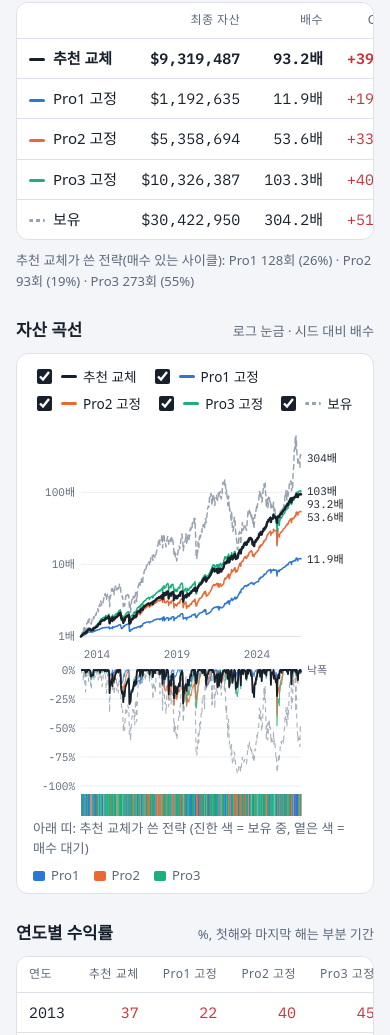
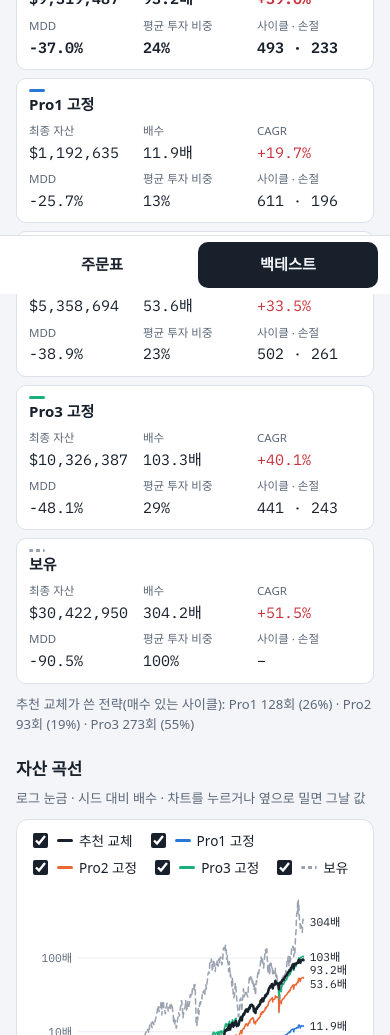
Before and after one commit to jabcho10/ddsop-order, a plain HTML site: page backtest.html in a window 390 px wide. Shown: the part 550-1585 px from the top of the page. Drawn offline with Linux system fonts and the light colour scheme; a web font is replaced by a local one.

Commit message:
휴대폰 화면 정리, 아래 탭 바로 페이지 이동
- 640px 이하: 하단 고정 탭 바, 입력 16px(iOS 확대 방지), 티어·요약 표를 카드로
- 백테스트 차트 터치로 값 보기, 연도별 표 폭 맞춤
- hidden 속성이 display 지정 요소에도 적용되도록 수정

Co-Authored-By: Claude Opus 5.5 <noreply@anthropic.com>

```diff
--- a/backtest.html
+++ b/backtest.html
@@ -42,6 +42,7 @@
   color-scheme: dark;
 }
 * { box-sizing: border-box; }
+[hidden] { display: none !important; }
 body { margin: 0; background: var(--bg); color: var(--ink); font-family: var(--font-body); font-size: 15px; line-height: 1.55; }
 .wrap { max-width: 1040px; margin: 0 auto; padding-inline: 16px; padding-block: 24px 64px; display: grid; gap: 26px; }
 h1 { font-size: 1.6rem; margin: 0; letter-spacing: -0.01em; text-wrap: balance; }
@@ -52,9 +53,21 @@ small { font-size: 0.82rem; }
 .num { font-family: var(--font-num); font-variant-numeric: tabular-nums; }
 a { color: inherit; }
 header { display: flex; flex-wrap: wrap; gap: 12px 24px; align-items: end; justify-content: space-between; }
-nav { display: flex; gap: 4px; }
-nav a { text-decoration: none; padding: 4px 12px; border-radius: 999px; border: 1px solid var(--line); background: var(--surface); font-size: 0.88rem; }
-nav a[aria-current] { background: var(--ink); color: var(--bg); border-color: var(--ink); }
+
+/* 페이지 이동: PC는 위쪽 알약, 휴대폰은 아래 탭 바 */
+nav.tabs { display: flex; gap: 4px; }
+nav.tabs a { text-decoration: none; color: inherit; padding: 4px 12px; border-radius: 999px; border: 1px solid var(--line); background: var(--surface); font-size: 0.88rem; }
+nav.tabs a[aria-current] { background: var(--ink); color: var(--bg); border-color: var(--ink); }
+@media (max-width: 640px) {
+  nav.tabs { position: fixed; left: 0; right: 0; bottom: 0; z-index: 20; display: grid; grid-template-columns: 1fr 1fr; gap: 6px;
+    background: var(--surface); border-top: 1px solid var(--line);
+    padding: 6px 12px calc(6px + env(safe-area-inset-bottom, 0px)); }
+  nav.tabs a { border: 0; border-radius: 10px; text-align: center; padding: 11px 0; font-size: 0.95rem; font-weight: 600; background: none; }
+  nav.tabs a[aria-current] { background: var(--ink); color: var(--bg); }
+  .wrap { padding-block: 16px calc(84px + env(safe-area-inset-bottom, 0px)); gap: 22px; }
+  input, select { font-size: 16px; }   /* iOS 입력 시 확대 방지 */
+  h1 { font-size: 1.35rem; }
+}
 
 .controls { display: flex; flex-wrap: wrap; gap: 12px 16px; align-items: end; background: var(--surface); border: 1px solid var(--line); border-radius: 12px; padding: 14px; }
 .field { display: grid; gap: 4px; min-width: 0; }
@@ -100,7 +113,26 @@ svg text { font-family: var(--font-num); font-size: 11px; fill: var(--muted); }
 .yearly td.v { min-width: 64px; }
 .notes { font-size: 0.85rem; color: var(--muted); display: grid; gap: 6px; max-width: 72ch; }
 .err { background: var(--surface); border: 1px dashed var(--line); border-radius: 12px; padding: 14px; color: var(--muted); }
-@media (max-width: 520px) { .field input, .field select { width: 120px; } }
+svg.plot { touch-action: pan-y; }
+@media (max-width: 640px) {
+  .controls { display: grid; grid-template-columns: repeat(2, minmax(0, 1fr)); }
+  .controls .field input, .controls .field select { width: 100%; }
+  .controls .check, .controls .status { grid-column: 1 / -1; padding-bottom: 0; }
+  /* 요약 표 → 카드 */
+  .stats-box { background: none; border: 0; overflow: visible; }
+  .stats-box table, .stats-box tbody { display: block; }
+  .stats-box tr:first-child { display: none; }
+  .stats-box tbody { display: grid; gap: 8px; }
+  .stats-box tr { display: grid; grid-template-columns: repeat(3, minmax(0, 1fr)); gap: 6px 10px; background: var(--surface); border: 1px solid var(--line); border-radius: 10px; padding: 10px 12px; }
+  .stats-box td { display: grid; gap: 1px; padding: 0; border: 0; text-align: left; white-space: normal; min-width: 0; }
+  .stats-box td::before { content: attr(data-label); font-family: var(--font-body); font-size: 0.72rem; color: var(--muted); font-weight: 400; }
+  .stats-box td.name { grid-column: 1 / -1; font-weight: 600; }
+  .stats-box td.name::before { content: none; }
+  .yearly th, .yearly td { padding: 6px 5px; font-size: 0.8rem; }
+  .yearly td.v { min-width: 0; }
+  .chart-card { padding: 10px 4px 6px; }
+  .tip { min-width: 0; width: calc(100% - 16px); left: 8px !important; }
+}
 </style>
 </head>
 <body>
@@ -110,7 +142,7 @@ svg text { font-family: var(--font-num); font-size: 11px; fill: var(--muted); }
       <div class="label">떨어지면 사고 오르면 판다</div>
       <h1>떨사오팔 백테스트</h1>
     </div>
-    <nav><a href="./">주문표</a><a href="backtest.html" aria-current="page">백테스트</a></nav>
+    <nav class="tabs" aria-label="페이지"><a href="./">주문표</a><a href="backtest.html" aria-current="page">백테스트</a></nav>
   </header>
 
   <form class="controls" id="controls">
@@ -125,17 +157,17 @@ svg text { font-family: var(--font-num); font-size: 11px; fill: var(--muted); }
 
   <section>
     <div class="sec-head"><h2>요약</h2><small class="muted" id="period"></small></div>
-    <div class="table-box"><table id="statsTable"></table></div>
+    <div class="table-box stats-box"><table id="statsTable"></table></div>
     <small class="muted" id="usage"></small>
   </section>
 
   <section>
-    <div class="sec-head"><h2>자산 곡선</h2><small class="muted">로그 눈금 · 시드 대비 배수</small></div>
+    <div class="sec-head"><h2>자산 곡선</h2><small class="muted">로그 눈금 · 시드 대비 배수 · 차트를 누르거나 옆으로 밀면 그날 값</small></div>
     <div class="chart-card" id="eqCard">
       <div class="legend" id="legend"></div>
-      <svg id="eqSvg" role="img" aria-label="전략별 자산 곡선"></svg>
-      <svg id="ddSvg" role="img" aria-label="전략별 낙폭"></svg>
-      <svg id="bandSvg" role="img" aria-label="추천 교체가 쓴 전략"></svg>
+      <svg id="eqSvg" class="plot" role="img" aria-label="전략별 자산 곡선"></svg>
+      <svg id="ddSvg" class="plot" role="img" aria-label="전략별 낙폭"></svg>
+      <svg id="bandSvg" class="plot" role="img" aria-label="추천 교체가 쓴 전략"></svg>
       <div class="band-legend" id="bandLegend"></div>
       <div class="tip" id="tip" hidden></div>
     </div>
@@ -162,11 +194,11 @@ const STRAT = {
 };
 const CODE = { 1: "Pro1", 2: "Pro2", 3: "Pro3" };
 const SERIES = [
-  { id: "switch", name: "추천 교체", color: "--s-switch", width: 2.5 },
-  { id: "Pro1", name: "Pro1 고정", color: "--s-pro1", width: 1.5 },
-  { id: "Pro2", name: "Pro2 고정", color: "--s-pro2", width: 1.5 },
-  { id: "Pro3", name: "Pro3 고정", color: "--s-pro3", width: 1.5 },
-  { id: "hold", name: "보유", color: "--s-hold", width: 1.5, dash: "5 4" },
+  { id: "switch", name: "추천 교체", short: "교체", color: "--s-switch", width: 2.5 },
+  { id: "Pro1", name: "Pro1 고정", short: "Pro1", color: "--s-pro1", width: 1.5 },
+  { id: "Pro2", name: "Pro2 고정", short: "Pro2", color: "--s-pro2", width: 1.5 },
+  { id: "Pro3", name: "Pro3 고정", short: "Pro3", color: "--s-pro3", width: 1.5 },
+  { id: "hold", name: "보유", short: "보유", color: "--s-hold", width: 1.5, dash: "5 4" },
 ];
 const $ = id => document.getElementById(id);
 const cssVar = n => getComputedStyle(document.documentElement).getPropertyValue(n).trim();
@@ -324,7 +356,8 @@ function render() {
   // 요약 표
   const tbl = $("statsTable"); tbl.textContent = "";
   const head = tbl.insertRow();
-  ["", "최종 자산", "배수", "CAGR", "MDD", "평균 투자 비중", "사이클", "손절"].forEach(h => { const th = document.createElement("th"); th.textContent = h; head.appendChild(th); });
+  const HEADS = ["", "최종 자산", "배수", "CAGR", "MDD", "평균 투자 비중", "사이클 · 손절"];
+  HEADS.forEach(h => { const th = document.createElement("th"); th.textContent = h; head.appendChild(th); });
   for (const s of SERIES) {
     const v = R.series[s.id], row = tbl.insertRow();
     if (s.id === "switch") row.className = "lead";
@@ -333,8 +366,8 @@ function render() {
     nameCell.append(key, document.createTextNode(s.name));
     const expo = v.expo.reduce((a, b) => a + b, 0) / v.expo.length;
     [usd(v.final), v.mult.toFixed(1) + "배", pctS(v.cagr), (v.mdd * 100).toFixed(1) + "%",
-     s.id === "hold" ? "100%" : (expo * 100).toFixed(0) + "%", v.cycles ?? "–", v.stops ?? "–"]
-      .forEach((x, j) => { const td = row.insertCell(); td.textContent = x; if (j === 2) td.className = v.cagr >= 0 ? "up" : "down"; });
+     s.id === "hold" ? "100%" : (expo * 100).toFixed(0) + "%", s.id === "hold" ? "–" : `${v.cycles} · ${v.stops}`]
+      .forEach((x, j) => { const td = row.insertCell(); td.textContent = x; td.dataset.label = HEADS[j + 1]; if (j === 2) td.className = v.cagr >= 0 ? "up" : "down"; });
   }
   const pk = R.series.switch.picks, tot = pk.Pro1 + pk.Pro2 + pk.Pro3 || 1;
   $("usage").textContent = `추천 교체가 쓴 전략(매수 있는 사이클): ` + ["Pro1", "Pro2", "Pro3"].map(n => `${n} ${pk[n]}회 (${(pk[n] / tot * 100).toFixed(0)}%)`).join(" · ");
@@ -355,7 +388,7 @@ function render() {
   // 연도별 표
   const yt = $("yearTable"); yt.textContent = "";
   const yh = yt.insertRow();
-  ["연도", ...SERIES.map(s => s.name)].forEach(h => { const th = document.createElement("th"); th.textContent = h; yh.appendChild(th); });
+  ["연도", ...SERIES.map(s => s.short)].forEach(h => { const th = document.createElement("th"); th.textContent = h; yh.appendChild(th); });
   for (const y of Object.keys(R.series.switch.yearly)) {
     const row = yt.insertRow(); row.insertCell().textContent = y;
     for (const s of SERIES) { const v = R.series[s.id].yearly[y], td = row.insertCell(); td.className = "v " + (v >= 0 ? "up" : "down"); td.textContent = (v * 100).toFixed(0); }
@@ -474,7 +507,12 @@ function onMove(ev) {
   tip.style.top = Math.max(8, ev.clientY - card.top - 40) + "px";
 }
 function hideTip() { $("tip").hidden = true; document.querySelectorAll(".cross").forEach(c => c.remove()); }
-for (const id of ["eqSvg", "ddSvg", "bandSvg"]) { $(id).addEventListener("pointermove", onMove); $(id).addEventListener("pointerleave", hideTip); }
+for (const id of ["eqSvg", "ddSvg", "bandSvg"]) {
+  $(id).addEventListener("pointermove", onMove);
+  $(id).addEventListener("pointerdown", onMove);
+  $(id).addEventListener("pointerleave", e => { if (e.pointerType === "mouse") hideTip(); });
+}
+document.addEventListener("pointerdown", e => { if (!$("eqCard").contains(e.target)) hideTip(); });
 
 // ---- 이벤트 ----
 $("controls").addEventListener("submit", e => e.preventDefault());
```
Also changed, not shown: index.html (+51 -14 lines).
